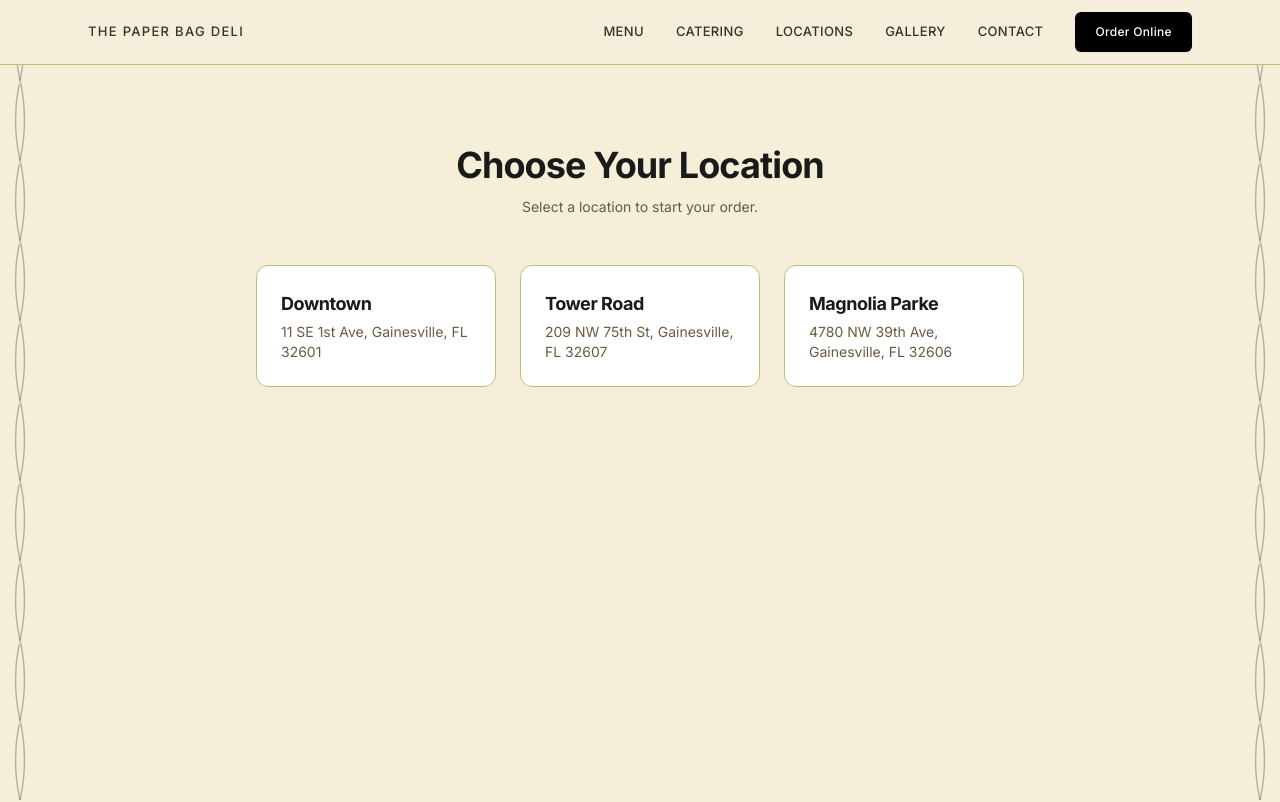
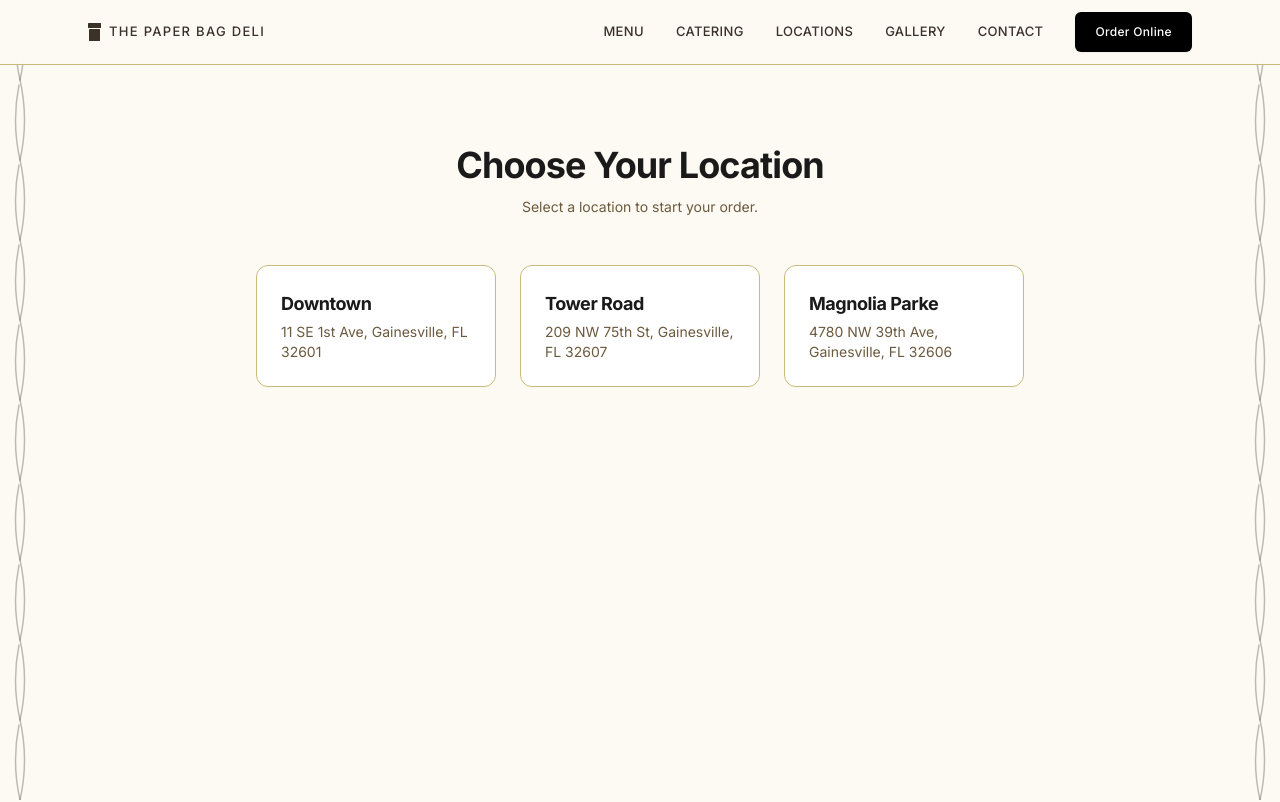
Before and after one commit to edge6-ux/PaperBag, a Next.js app: page /order in a window 1280 px wide. Shown: the top 802 px of the page. Built offline with nearby package versions, Linux system fonts and the light colour scheme.

Commit message:
update v1.12

```diff
--- a/app/order/page.tsx
+++ b/app/order/page.tsx
@@ -18,7 +18,7 @@
 
 export default function OrderPage() {
   return (
-    <div className="min-h-screen bg-[#f5eed8] flex flex-col items-center px-6 py-20">
+    <div className="min-h-screen bg-[#fdf9f3] flex flex-col items-center px-6 py-20">
       <h1 className="text-3xl sm:text-4xl font-bold text-[#1a1a1a] mb-3 text-center">
         Choose Your Location
       </h1>
--- a/app/page.tsx
+++ b/app/page.tsx
@@ -5,7 +5,7 @@
 
 export default function HomePage() {
   return (
-    <>
+    <div className="bg-honeycomb">
       <Hero />
 
       <Section title="Visit Us" subtitle="We have two convenient locations across Gainesville." className="!pt-8 sm:!pt-16">
@@ -46,7 +46,7 @@
         </div>
       </Section>
 
-      <Section className="bg-gray-50">
+      <Section className="bg-pattern-dots">
         <div className="max-w-2xl mx-auto text-center">
           <h2 className="text-2xl font-bold text-[#2C2C2C] mb-4">Feeding a Crowd?</h2>
           <p className="text-gray-500 text-base leading-relaxed mb-6">
@@ -60,6 +60,6 @@
           </Link>
         </div>
       </Section>
-    </>
+    </div>
   )
 }
--- a/components/Hero.tsx
+++ b/components/Hero.tsx
@@ -14,7 +14,7 @@
         <div className="flex justify-center mb-0">
           <Link href="/">
             <Image
-              src="/logopb.webp"
+              src="/logo2.webp"
               alt="The Paper Bag Deli logo"
               width={240}
               height={240}
@@ -49,7 +49,7 @@
 
           <div className="flex justify-center gap-3">
             <a
-              className="px-7 py-2.5 bg-[#1a1a1a] text-[#f5eed8] text-sm font-medium tracking-wide rounded hover:bg-black transition-colors"
+              className="px-7 py-2.5 bg-[#1a1a1a] text-[#fdf9f3] text-sm font-medium tracking-wide rounded hover:bg-black transition-colors"
               href="/menu"
             >
               View Menu
--- a/components/MobileCarousel.tsx
+++ b/components/MobileCarousel.tsx
@@ -66,7 +66,7 @@
               key={i}
               onClick={() => setCurrent(i)}
               className="w-1.5 h-1.5 rounded-full transition-all"
-              style={{ background: i === current ? '#f5eed8' : 'rgba(245,238,216,0.45)' }}
+              style={{ background: i === current ? '#fdf9f3' : 'rgba(245,238,216,0.45)' }}
               aria-label={`Go to slide ${i + 1}`}
             />
           ))}
--- a/components/Navbar.tsx
+++ b/components/Navbar.tsx
@@ -35,11 +35,18 @@
 
   return (
     <>
-      <nav className="w-full border-b border-[#c9b97a] bg-[#f5eed8]/95 backdrop-blur-sm sticky top-0 z-50">
+      <nav className="w-full border-b border-[#c9b97a] bg-[#fdf9f3]/95 backdrop-blur-sm sticky top-0 z-50">
         <div className="max-w-6xl mx-auto px-6 py-3 flex items-center justify-between">
 
           {/* Brand name as home link */}
-          <Link href="/" className="text-[13px] font-medium tracking-widest uppercase text-[#3a3128] hover:text-black transition-colors">
+          <Link href="/" className="flex items-center gap-2 text-[13px] font-medium tracking-widest uppercase text-[#3a3128] hover:text-black transition-colors">
+            <svg width="13" height="18" viewBox="0 0 13 18" fill="currentColor" xmlns="http://www.w3.org/2000/svg" aria-hidden="true">
+              {/* folded top flap — full width */}
+              <rect x="0" y="0" width="13" height="5" rx="0.5" />
+              {/* 1px natural gap = visible crease line */}
+              {/* bag body — narrower, centered under flap */}
+              <rect x="1" y="6" width="11" height="12" rx="0.5" />
+            </svg>
             The Paper Bag Deli
           </Link>
 
@@ -73,7 +80,7 @@
 
         {/* Mobile Dropdown */}
         {open && (
-          <div className="md:hidden border-t border-[#c9b97a] bg-[#f5eed8] px-6 py-4 flex flex-col gap-4">
+          <div className="md:hidden border-t border-[#c9b97a] bg-[#fdf9f3] px-6 py-4 flex flex-col gap-4">
             {links.map((link) => (
               <a
                 key={link.href}
@@ -101,7 +108,7 @@
           onClick={() => setOrderOpen(false)}
         >
           <div
-            className="bg-[#f5eed8] rounded-xl p-8 w-full max-w-md shadow-xl"
+            className="bg-[#fdf9f3] rounded-xl p-8 w-full max-w-md shadow-xl"
             onClick={(e) => e.stopPropagation()}
           >
             {/* Header */}
```
Also changed, not shown: app/globals.css (+14 -1 lines), .claude/settings.local.json, public/logo2.webp (added).
